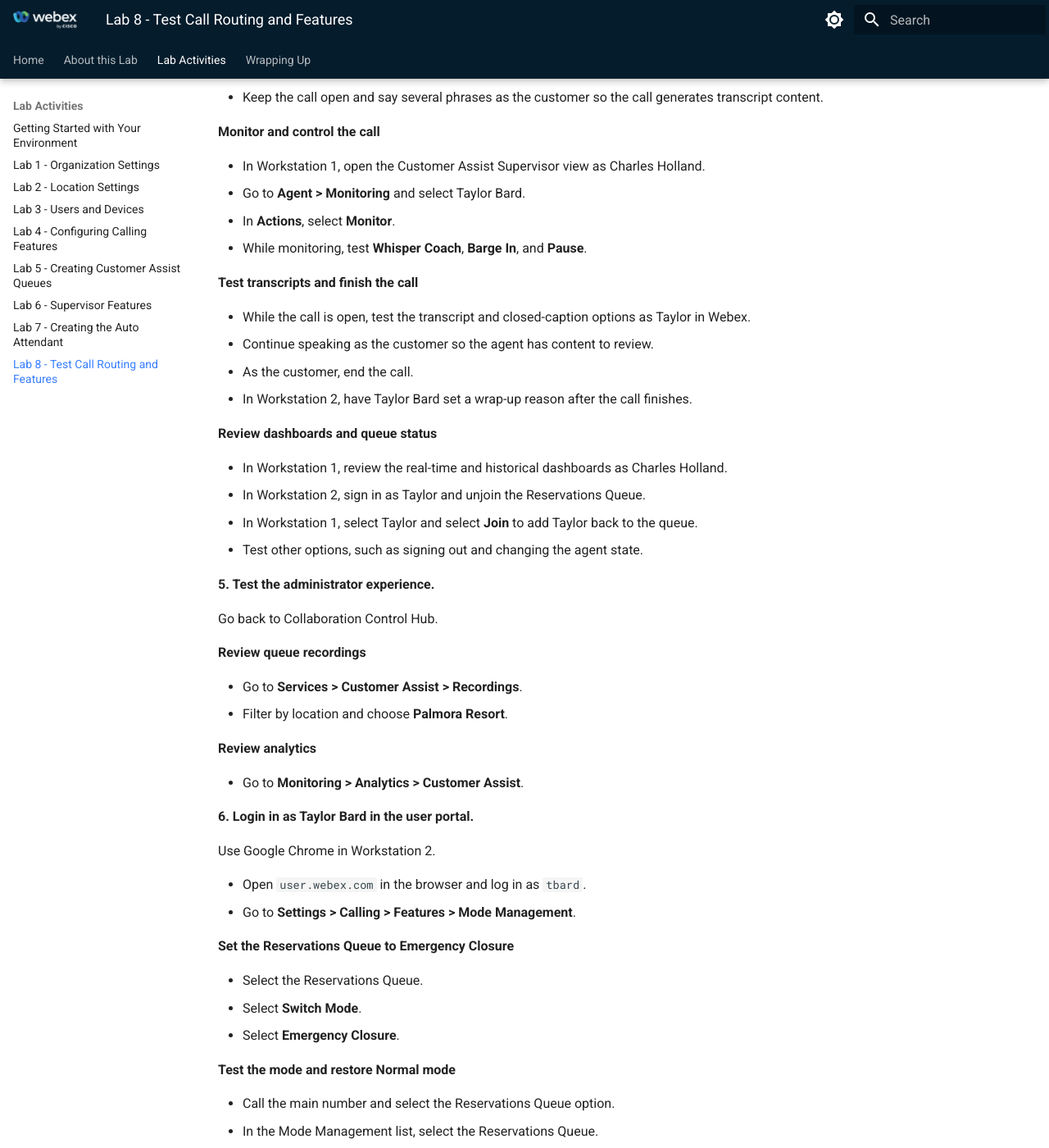
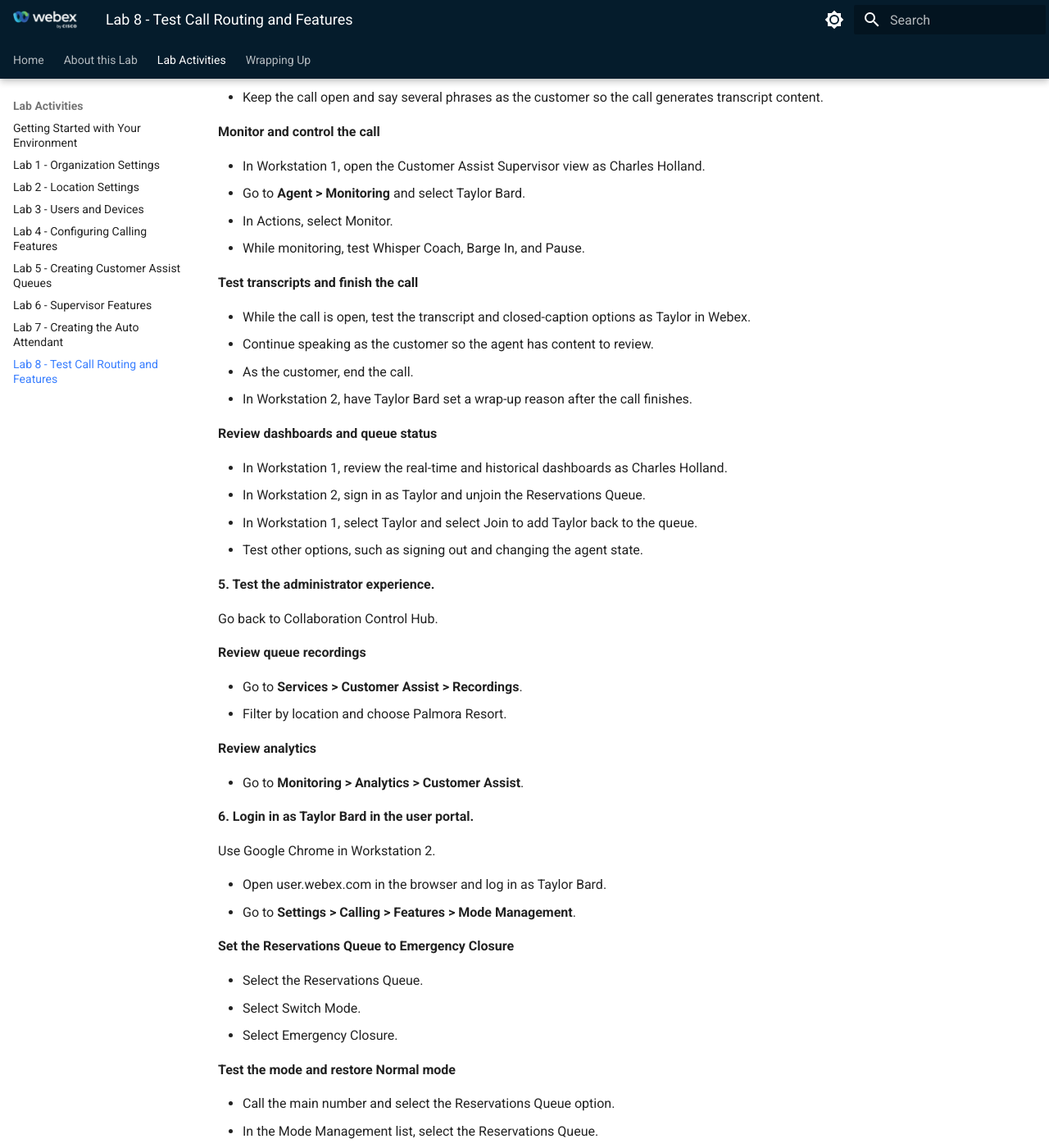
Before and after one commit to WebexCC-SA/LAB-11169, an MkDocs documentation site: the page built from docs/lab-8-test-call-routing.md, in a window 1280 px wide and 1400 px high, scrolled down 2241 px. Shown: the whole window at 82% size. Built offline with MkDocs 1.6.1 and Material for MkDocs 9.7.7, drawn with Linux system fonts in a browser that asks for light colours; some of the changed text lies outside the part shown.

Commit message:
minor updates

```diff
--- a/docs/lab-8-test-call-routing.md
+++ b/docs/lab-8-test-call-routing.md
@@ -30,7 +30,7 @@
 - Select 1 for Reservations.
 - In the remote session, have Taylor Bard answer the call.
 - As the customer, end the call.
-- As Taylor Bard, set the wrap-up reason to `Booking`.
+- As Taylor Bard, set the wrap-up reason to Booking.
 
 **Test Guest Services**
 
@@ -57,8 +57,8 @@
 
 - In Workstation 1, open the Customer Assist Supervisor view as Charles Holland.
 - Go to **Agent > Monitoring** and select Taylor Bard.
-- In **Actions**, select **Monitor**.
-- While monitoring, test **Whisper Coach**, **Barge In**, and **Pause**.
+- In Actions, select Monitor.
+- While monitoring, test Whisper Coach, Barge In, and Pause.
 
 **Test transcripts and finish the call**
 
@@ -71,7 +71,7 @@
 
 - In Workstation 1, review the real-time and historical dashboards as Charles Holland.
 - In Workstation 2, sign in as Taylor and unjoin the Reservations Queue.
-- In Workstation 1, select Taylor and select **Join** to add Taylor back to the queue.
+- In Workstation 1, select Taylor and select Join to add Taylor back to the queue.
 - Test other options, such as signing out and changing the agent state.
 
 **5. Test the administrator experience.**
@@ -81,7 +81,7 @@
 **Review queue recordings**
 
 - Go to **Services > Customer Assist > Recordings**.
-- Filter by location and choose **Palmora Resort**.
+- Filter by location and choose Palmora Resort.
 
 **Review analytics**
 
@@ -91,20 +91,20 @@
 
 Use Google Chrome in Workstation 2.
 
-- Open `user.webex.com` in the browser and log in as `tbard`.
+- Open user.webex.com in the browser and log in as Taylor Bard.
 - Go to **Settings > Calling > Features > Mode Management**.
 
 **Set the Reservations Queue to Emergency Closure**
 
 - Select the Reservations Queue.
-- Select **Switch Mode**.
-- Select **Emergency Closure**.
+- Select Switch Mode.
+- Select Emergency Closure.
 
 **Test the mode and restore Normal mode**
 
 - Call the main number and select the Reservations Queue option.
 - In the Mode Management list, select the Reservations Queue.
-- Select **Switch Mode** and change the mode back to **Normal**.
+- Select Switch Mode and change the mode back to Normal.
 
 **Help Article Links**
 
```
Also changed, not shown: docs/lab-7-create-the-aa-for-the-main-number.md (+2 -2 lines).
